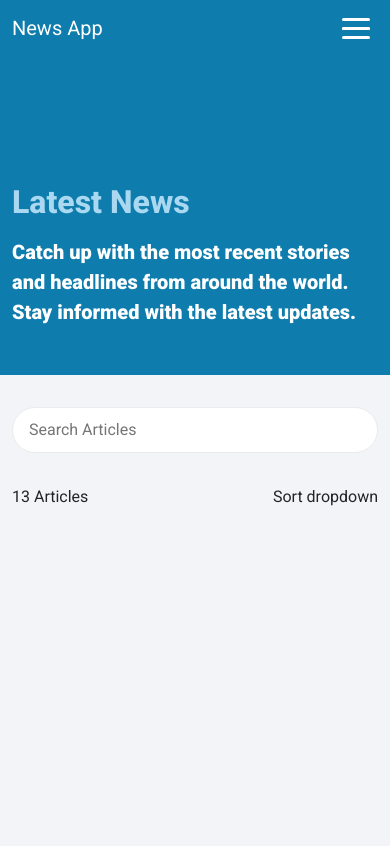
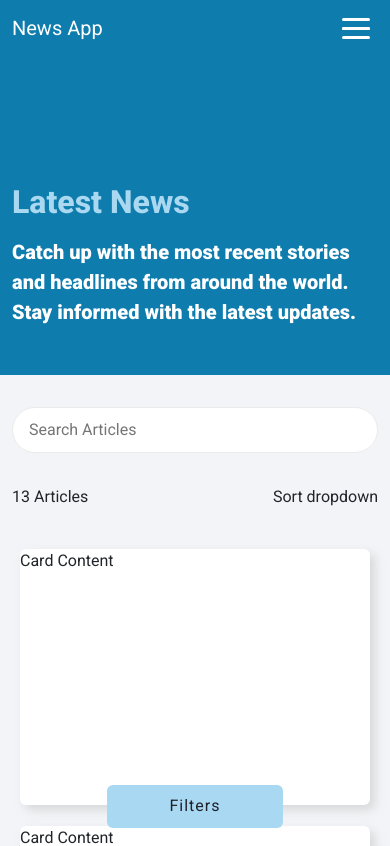
Before and after one commit to rogerjacobrj/news-app, a React (Vite) app: page / in a window 390 px wide. Shown: the top 846 px of the page. Built offline with nearby package versions, Linux system fonts and the light colour scheme.

Commit message:
feat: add Button, Card & MobileFilter components

```diff
--- a/src/App.tsx
+++ b/src/App.tsx
@@ -1,9 +1,16 @@
 import 'bootstrap/dist/css/bootstrap.min.css';
+import { useState } from 'react';
 import './styles/global.scss';
 import styles from './style.module.scss';
-import { ArticleCount, Banner, Header, TextInput } from './components';
+import { ArticleCount, Banner, Header, TextInput, Button, Card, MobileFilter } from './components';
 
 const App = () => {
+  const [showFilterPopup, setShowFilterPopup] = useState<boolean>(false);
+
+  const toggleMobileFilter = () => {
+    setShowFilterPopup(!showFilterPopup);
+  };
+
   return (
     <div className={styles.newsFeed}>
       <Header />
@@ -16,7 +23,9 @@ const App = () => {
               <TextInput placeholder="Search Articles" />
             </div>
             <div className="col-6 col-md-6 d-none d-md-block d-lg-none">
-              <div className={styles.toggleMobileFilter}></div>
+              <div className={styles.toggleMobileFilter}>
+                <Button label="Filters" customClass={`d-block`} onClick={toggleMobileFilter} />
+              </div>
             </div>
             <div className="col-6 col-lg-6 d-lg-none">
               <ArticleCount count={13} />
@@ -47,10 +56,19 @@ const App = () => {
                   </div>
                 </div>
               </div>
-              <div className={styles.cardContainer}></div>
+              <div className={styles.cardContainer}>
+                {Array.from({ length: 6 }, (_, index: number) => {
+                  return <Card key={index} />;
+                })}
+              </div>
             </div>
           </div>
         </div>
+
+        <MobileFilter
+          showMobileFilter={showFilterPopup}
+          toggleShowMobileFilter={toggleMobileFilter}
+        />
       </section>
     </div>
   );
--- /dev/null
+++ b/src/components/button/index.tsx
@@ -0,0 +1,14 @@
+import { ButtonProps } from './types';
+import styles from './styles.module.scss';
+
+const Button = (props: ButtonProps) => {
+  const { label, customClass, onClick } = props;
+
+  return (
+    <button className={[styles.customButton, customClass].join(' ')} onClick={onClick}>
+      {label}
+    </button>
+  );
+};
+
+export default Button;
--- /dev/null
+++ b/src/components/button/styles.module.scss
@@ -0,0 +1,25 @@
+@use '../../styles/colors.scss' as *;
+
+.customButton {
+  background-color: $filter;
+  border: none;
+  padding: 0.6rem 1rem;
+  border-radius: 6px;
+  color: $dark;
+  letter-spacing: 1px;
+  width: 45%;
+}
+
+.resetButton {
+  background-color: $red;
+  color: $white;
+}
+
+.applyButton {
+  background-color: $theme;
+  color: $white;
+}
+
+.filterButton {
+  margin-bottom: 1rem;
+}
--- /dev/null
+++ b/src/components/button/types.ts
@@ -0,0 +1,6 @@
+export interface ButtonProps {
+  label: string;
+  customClass?: string;
+  onClick: () => void;
+  disabled?: boolean;
+}
--- /dev/null
+++ b/src/components/card/index.tsx
@@ -0,0 +1,7 @@
+import styles from './styles.module.scss';
+
+const Card = () => {
+  return <div className={styles.card}>Card Content</div>;
+};
+
+export default Card;
--- /dev/null
+++ b/src/components/card/styles.module.scss
@@ -0,0 +1,10 @@
+.card {
+  width: -webkit-fill-available;
+  position: relative;
+  min-height: 16rem;
+  background-color: rgb(255, 255, 255);
+  box-shadow: rgba(195, 195, 195, 0.55) 5px 5px 10px 0px;
+  border-radius: 6px;
+  transition: all 0.1s ease-in-out 0s;
+  margin: 0.5rem 0.5rem 0.8rem;
+}
--- a/src/components/index.ts
+++ b/src/components/index.ts
@@ -2,5 +2,8 @@ import ArticleCount from './articleCount';
 import Banner from './banner';
 import Header from './header';
 import TextInput from './input/text';
+import Button from './button';
+import Card from './card';
+import MobileFilter from './mobileFilter';
 
-export { ArticleCount, Banner, Header, TextInput };
+export { ArticleCount, Banner, Header, TextInput, Button, Card, MobileFilter };
--- /dev/null
+++ b/src/components/mobileFilter/index.tsx
@@ -0,0 +1,96 @@
+import { useState, useRef, useEffect } from 'react';
+import styles from './styles.module.scss';
+import Button from '../button';
+import buttonStyles from '../button/styles.module.scss';
+
+interface MobileFilterProps {
+  showMobileFilter?: boolean;
+  toggleShowMobileFilter: () => void;
+}
+
+const MobileFilter = (props: MobileFilterProps) => {
+  const { showMobileFilter, toggleShowMobileFilter } = props;
+
+  const [isOpen, setMenuState] = useState<boolean>(false);
+  const hamburgerMenu = useRef<HTMLDivElement>(null);
+  const mobileFilterRef = useRef<HTMLDivElement>(null);
+
+  useEffect(() => {
+    if (isOpen) {
+      document.body.style.overflow = 'hidden';
+    } else {
+      document.body.style.overflow = 'unset';
+    }
+  }, [isOpen]);
+
+  const toggleMobileMenuBar = () => {
+    hamburgerMenu.current?.classList.toggle(styles.openMenu);
+    const hasOpenClass = mobileFilterRef.current?.classList.contains(styles.openMobileMenu);
+
+    if (!hasOpenClass) {
+      setMenuState(true);
+      mobileFilterRef.current?.classList.add(styles.openMobileMenu);
+      mobileFilterRef.current?.classList.add(styles.isAnimating);
+      mobileFilterRef.current?.classList.add(styles.slideInUp);
+    } else {
+      if (showMobileFilter) {
+        toggleShowMobileFilter();
+      }
+
+      setMenuState(false);
+      mobileFilterRef.current?.classList.remove(styles.openMobileMenu);
+      mobileFilterRef.current?.classList.add(styles.isAnimating);
+      mobileFilterRef.current?.classList.add(styles.slideOutDown);
+    }
+  };
+
+  const removeAnimationClasses = () => {
+    if (isOpen) {
+      mobileFilterRef.current?.classList.remove(styles.isAnimating);
+      mobileFilterRef.current?.classList.remove(styles.slideInUp);
+    } else {
+      mobileFilterRef.current?.classList.remove(styles.isAnimating);
+      mobileFilterRef.current?.classList.remove(styles.slideOutDown);
+    }
+  };
+
+  useEffect(() => {
+    if (showMobileFilter) {
+      toggleMobileMenuBar();
+    }
+    // eslint-disable-next-line react-hooks/exhaustive-deps
+  }, [showMobileFilter]);
+
+  return (
+    <div className={styles.filterButtonSection}>
+      <Button
+        label="Filters"
+        customClass={`d-block d-sm-none ${buttonStyles.filterButton}`}
+        onClick={toggleMobileMenuBar}
+      />
+
+      <div
+        ref={mobileFilterRef}
+        className={styles.mobileFilter}
+        onAnimationEnd={() => removeAnimationClasses()}
+      >
+        <div className={styles.mobileFilterContent}></div>
+
+        <div className={styles.buttonContainer}>
+          <Button
+            customClass={buttonStyles.resetButton}
+            label="Reset Filter"
+            onClick={toggleMobileMenuBar}
+          />
+          <Button
+            customClass={buttonStyles.applyButton}
+            label="Apply Filter"
+            onClick={toggleMobileMenuBar}
+          />
+        </div>
+      </div>
+    </div>
+  );
+};
+
+export default MobileFilter;
--- /dev/null
+++ b/src/components/mobileFilter/styles.module.scss
@@ -0,0 +1,103 @@
+@use '../../styles/colors.scss' as *;
+
+.filterButtonSection {
+  position: fixed;
+  bottom: 0;
+  display: flex;
+  justify-content: center;
+  width: 100%;
+
+  .filterButton {
+    margin-bottom: 1rem;
+    background-color: $filter;
+    border: none;
+    padding: 0.6rem 1rem;
+    border-radius: 6px;
+    color: $dark;
+    letter-spacing: 1px;
+  }
+}
+
+.mobileFilter {
+  z-index: 1000;
+  background-size: 81.25rem 43.75rem;
+  background-repeat: repeat;
+  background-color: $white;
+  transform: translateX(-100%);
+  position: fixed;
+  overflow: hidden;
+  top: 0rem;
+  left: 0;
+  bottom: 0;
+  right: 0;
+  flex-direction: column;
+  padding: 0 1rem 4rem;
+  text-align: center;
+  display: flex;
+}
+
+.openMenu {
+  position: relative;
+}
+
+.mobileFilter.openMobileMenu {
+  transform: translateY(0);
+}
+
+.isAnimating {
+  animation-duration: 420ms;
+  animation-fill-mode: both;
+  animation-timing-function: cubic-bezier(0.165, 0.84, 0.44, 1);
+}
+
+.slideInUp {
+  -webkit-animation-name: slide-in--up;
+  animation-name: slide-in--up;
+}
+
+.slideOutDown {
+  -webkit-animation-name: slide-out--down;
+  animation-name: slide-out--down;
+}
+
+@keyframes slide-in--up {
+  0% {
+    transform: translateY(100%);
+  }
+
+  100% {
+    transform: translateY(0);
+  }
+}
+
+@keyframes slide-out--down {
+  0% {
+    transform: translateY(0);
+  }
+
+  100% {
+    transform: translateY(100%);
+  }
+}
+
+.mobileFilterContent {
+  flex: 1;
+  padding: 20px;
+  overflow-y: auto;
+  color: $white;
+}
+
+.buttonContainer {
+  display: flex;
+  justify-content: space-between;
+  padding: 10px;
+  background-color: $white;
+  position: fixed;
+  width: 100%;
+  bottom: 0;
+  left: 0;
+
+  .resetButton {
+    background-color: $red;
+  }
+}
--- a/src/styles/colors.scss
+++ b/src/styles/colors.scss
@@ -7,3 +7,5 @@ $background: #f2f4f7;
 $grey: #767676;
 $border: #ebebeb;
 $bannerLight: #a9d8f0;
+$filter: #a8d8f2;
+$red: #d70040;
```
